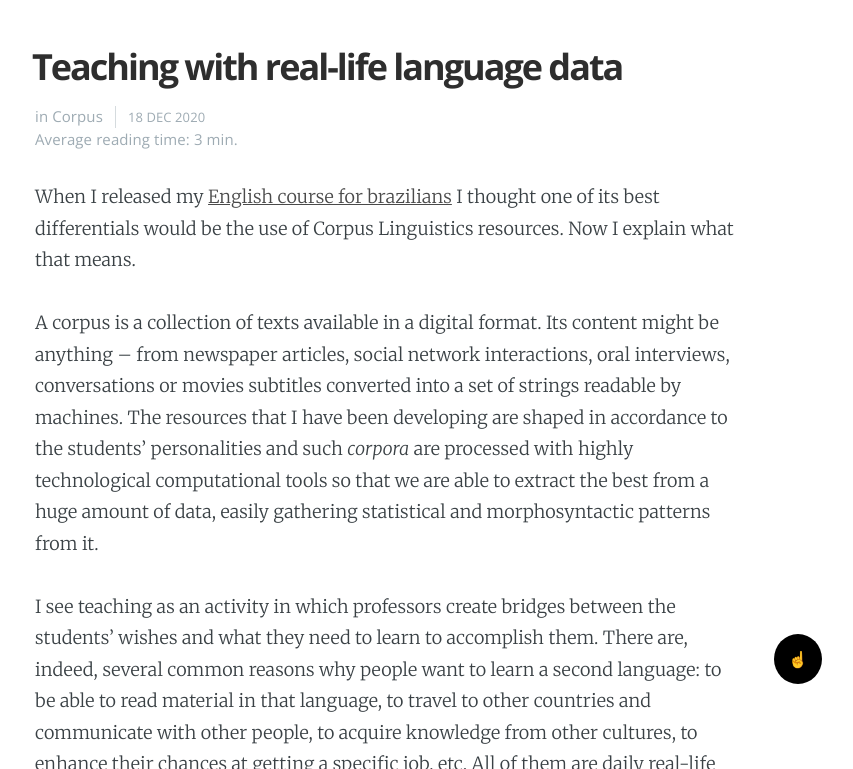
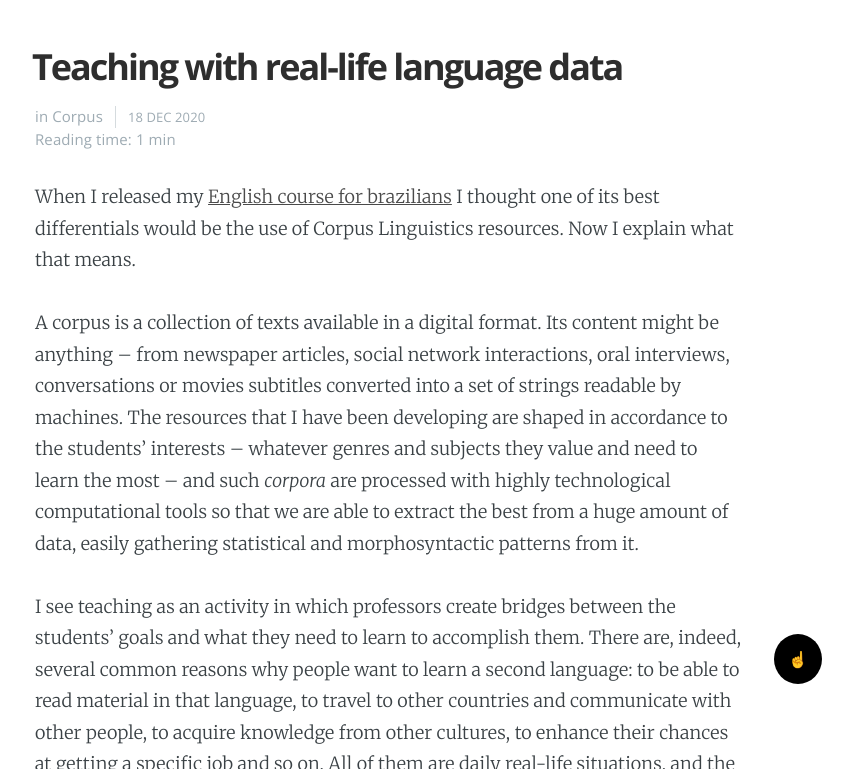
Before and after one commit to alvelvis/alvelvis.github.io, a Jekyll site: the page built from _posts/2020-12-18-teaching-with-corpus.md, in a window 1280 px wide and 900 px high, scrolled down 458 px, cut to the strip 131-900 px from the top of the window. Shown: the whole strip, without its empty margins (250-1103 px from the left). Built offline with Jekyll 4.4.1, drawn with Linux system fonts in a browser that asks for light colours; some of the changed text lies outside the part shown.

Commit message:
new post

```diff
--- a/_layouts/post.html
+++ b/_layouts/post.html
@@ -50,7 +50,7 @@ post_class: post-template
                         {{ page.date | date: "%Y" }}
                     {% endif %}
                 </time>
-                <br>{% if page.lang and page.lang != 'pt' %}Average reading time:{% else %}Tempo médio de leitura:{% endif %} {{ content | split: " " | size | divided_by: 130 }} min.
+                <br>{% if page.lang and page.lang != 'pt' %}Reading time:{% else %}Tempo de leitura:{% endif %} {{ content | split: " " | size | divided_by: 250 }} min
             </section>
         </header>
 
--- a/_posts/2020-12-18-teaching-with-corpus.md
+++ b/_posts/2020-12-18-teaching-with-corpus.md
@@ -9,9 +9,9 @@ cover: https://www.case.org/sites/default/files/styles/promo/public/media/image/
 
 When I released my [English course for brazilians](/aprenda-ingles) I thought one of its best differentials would be the use of Corpus Linguistics resources. Now I explain what that means.
 
-A corpus is a collection of texts available in a digital format. Its content might be anything -- from newspaper articles, social network interactions, oral interviews, conversations or movies subtitles converted into a set of strings readable by machines. The resources that I have been developing are shaped in accordance to the students' personalities and such *corpora* are processed with highly technological computational tools so that we are able to extract the best from a huge amount of data, easily gathering statistical and morphosyntactic patterns from it.
+A corpus is a collection of texts available in a digital format. Its content might be anything -- from newspaper articles, social network interactions, oral interviews, conversations or movies subtitles converted into a set of strings readable by machines. The resources that I have been developing are shaped in accordance to the students' interests -- whatever genres and subjects they value and need to learn the most -- and such *corpora* are processed with highly technological computational tools so that we are able to extract the best from a huge amount of data, easily gathering statistical and morphosyntactic patterns from it.
 
-I see teaching as an activity in which professors create bridges between the students' wishes and what they need to learn to accomplish them. There are, indeed, several common reasons why people want to learn a second language: to be able to read material in that language, to travel to other countries and communicate with other people, to acquire knowledge from other cultures, to enhance their chances at getting a specific job, etc. All of them are daily real-life situations, and the great thing about teaching language is that what we should prepare our students for usually can be aligned with their own wishes, hobbies and alike.
+I see teaching as an activity in which professors create bridges between the students' goals and what they need to learn to accomplish them. There are, indeed, several common reasons why people want to learn a second language: to be able to read material in that language, to travel to other countries and communicate with other people, to acquire knowledge from other cultures, to enhance their chances at getting a specific job and so on. All of them are daily real-life situations, and the great thing about teaching language is that what we should prepare our students for usually can be aligned with their own wishes, hobbies and alike.
 
 But learning a new language may not always be so intuitive and easy. It demands work, much reading and almost as much writing. Language structure is not everything -- but it is highly important that, whenever a student seems distrustful of his own skills in a certain aspect of the language, we gather enough material to explore it with them and exercise it. A missed doubt is an unexplored valuable mine, and that is when corpus data comes in handy.
 
```
Also changed, not shown: aprenda-ingles.md (+1 -1 lines).
